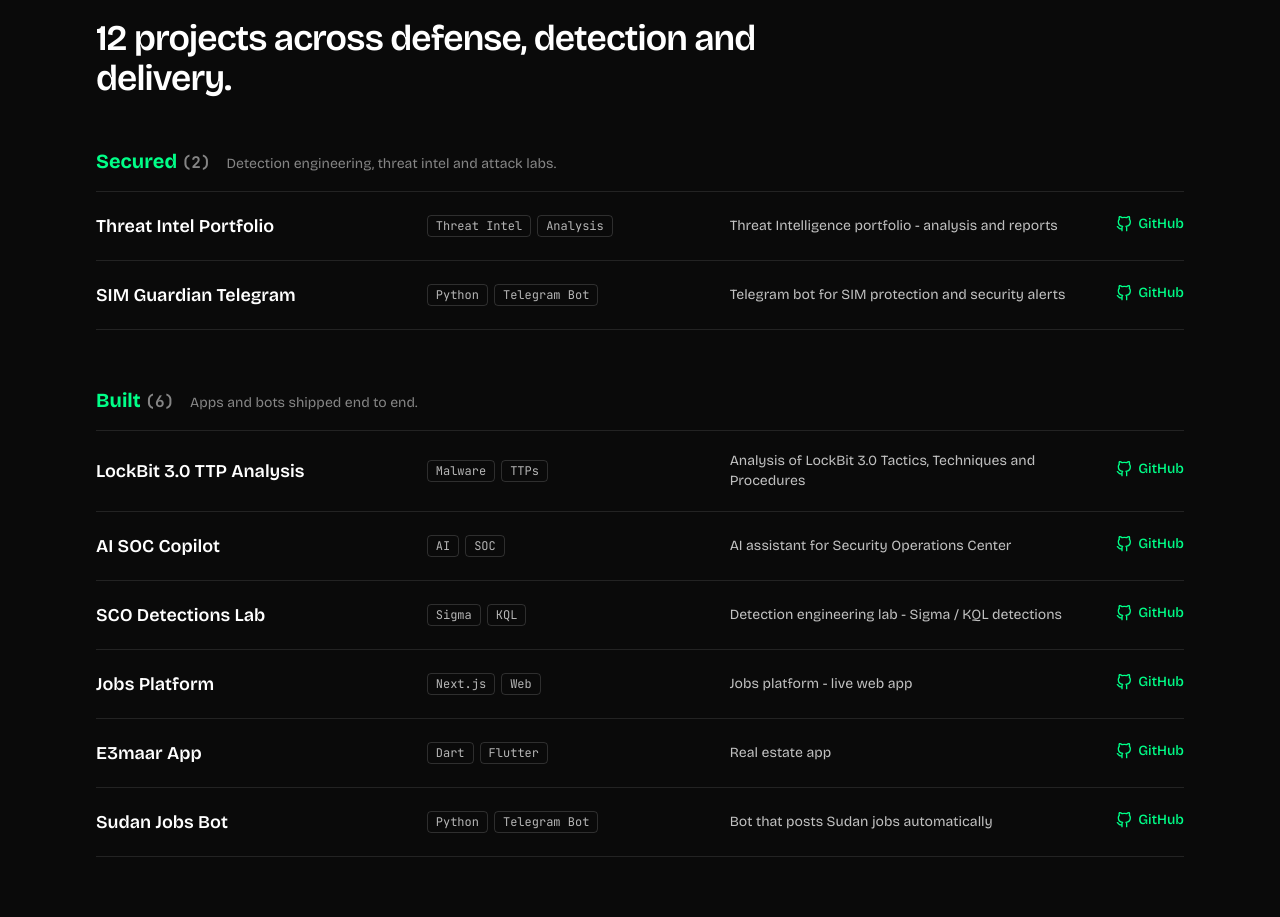
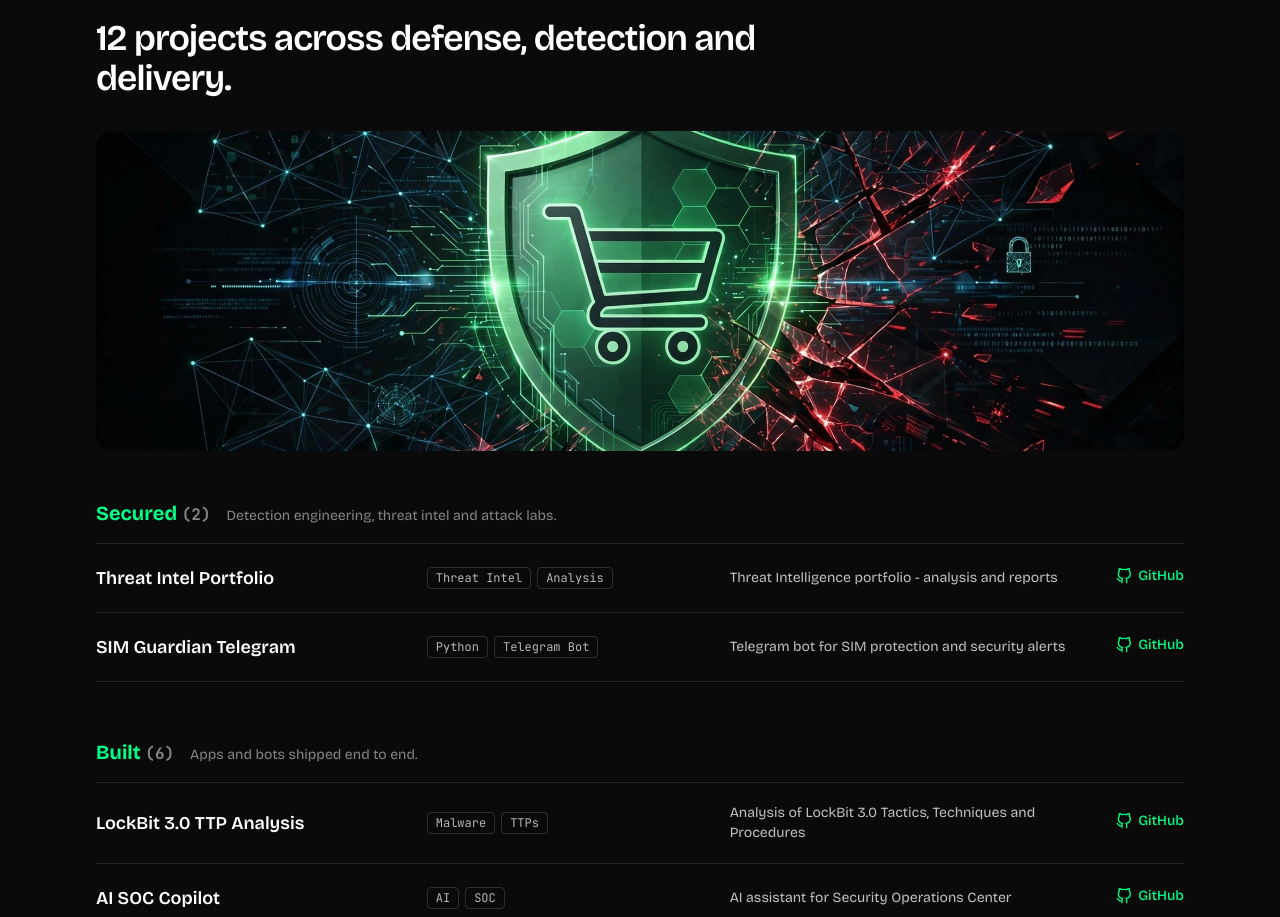
Before and after one commit to fazaa-sec/fazaasec-, a Next.js app: page / in a window 1280 px wide. Shown: the part 1480-2397 px from the top of the page. Built offline with nearby package versions, Linux system fonts and the light colour scheme; no server answers.

Commit message:
Update Projects.tsx

```diff
--- a/components/Projects.tsx
+++ b/components/Projects.tsx
@@ -51,6 +51,8 @@ export default function Projects() {
     <section id="projects" className="section">
       <h2 className="h2">12 projects across defense, detection and delivery.</h2>
 
+      <img src="/case-studies/case.jpg" className="mt-8 h-64 w-full rounded-2xl object-cover md:h-80" />
+
       <div className="mt-12 space-y-14">
         {GROUPS.map((g) => {
           const items = PROJECTS.filter((p) => p.status === g.status);
```
